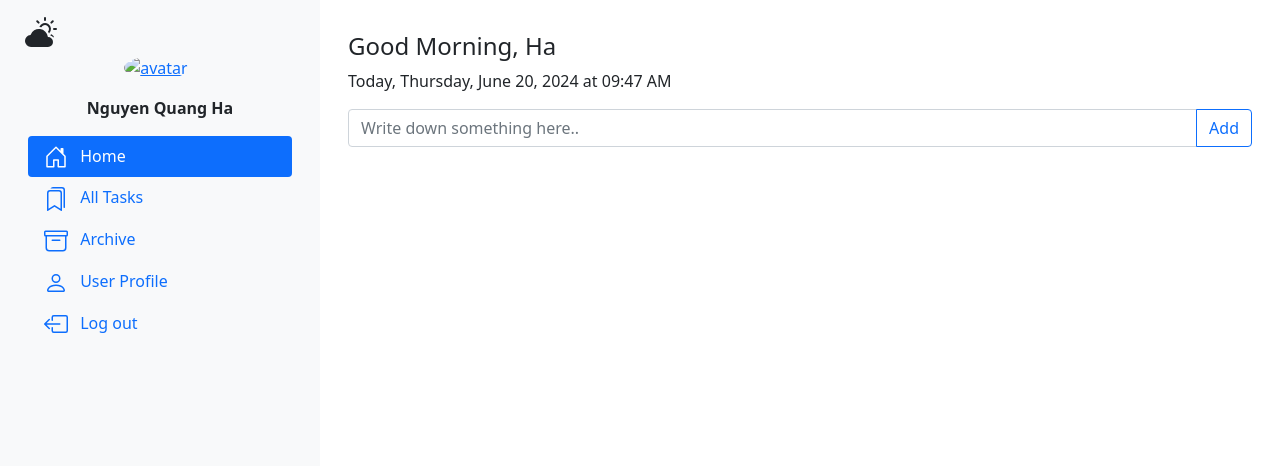
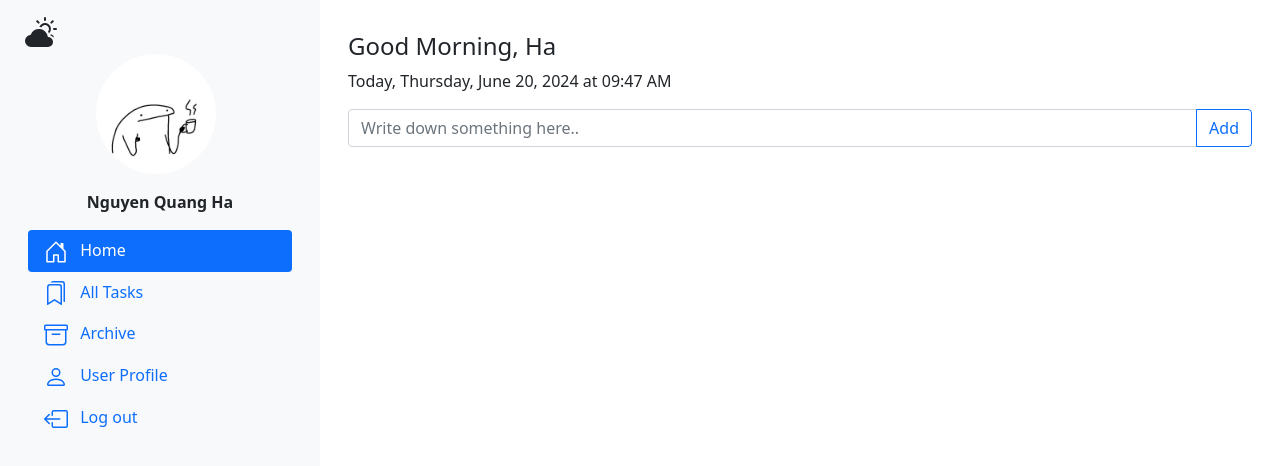
Before and after one commit to ha020707/To-do-list, a plain HTML site: page index.html in a window 1280 px wide. Drawn offline with nearby package versions, Linux system fonts and the light colour scheme; the site is published under a folder, as on GitHub Pages, so addresses that start at the root find nothing.

Commit message:
fix avatar

```diff
--- a/index.html
+++ b/index.html
@@ -34,7 +34,7 @@
                     <div class="px-3 d-flex flex-column slidebar">
                         <div class="d-flex justify-content-center align-items-center flex-column">
                             <a href>
-                                <img src="/img/avatar.jpg" alt="avatar" class="rounded-circle me-2 object-fit" width="120" height="120">
+                                <img src="./img/avatar.jpg" alt="avatar" class="rounded-circle me-2 object-fit" width="120" height="120">
                             </a>
 
                             <strong class="mt-3 mb-3">Nguyen Quang Ha</strong>
```
